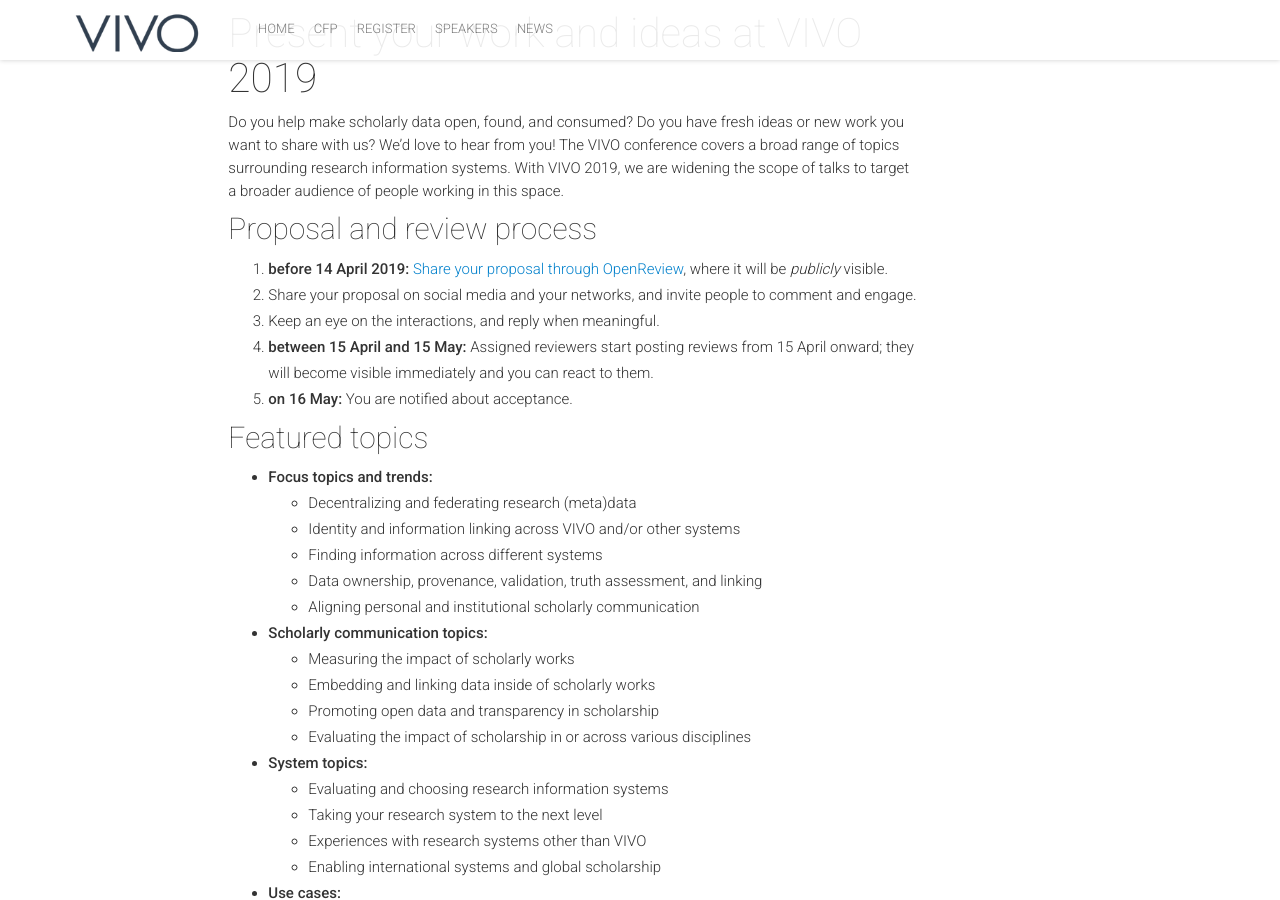
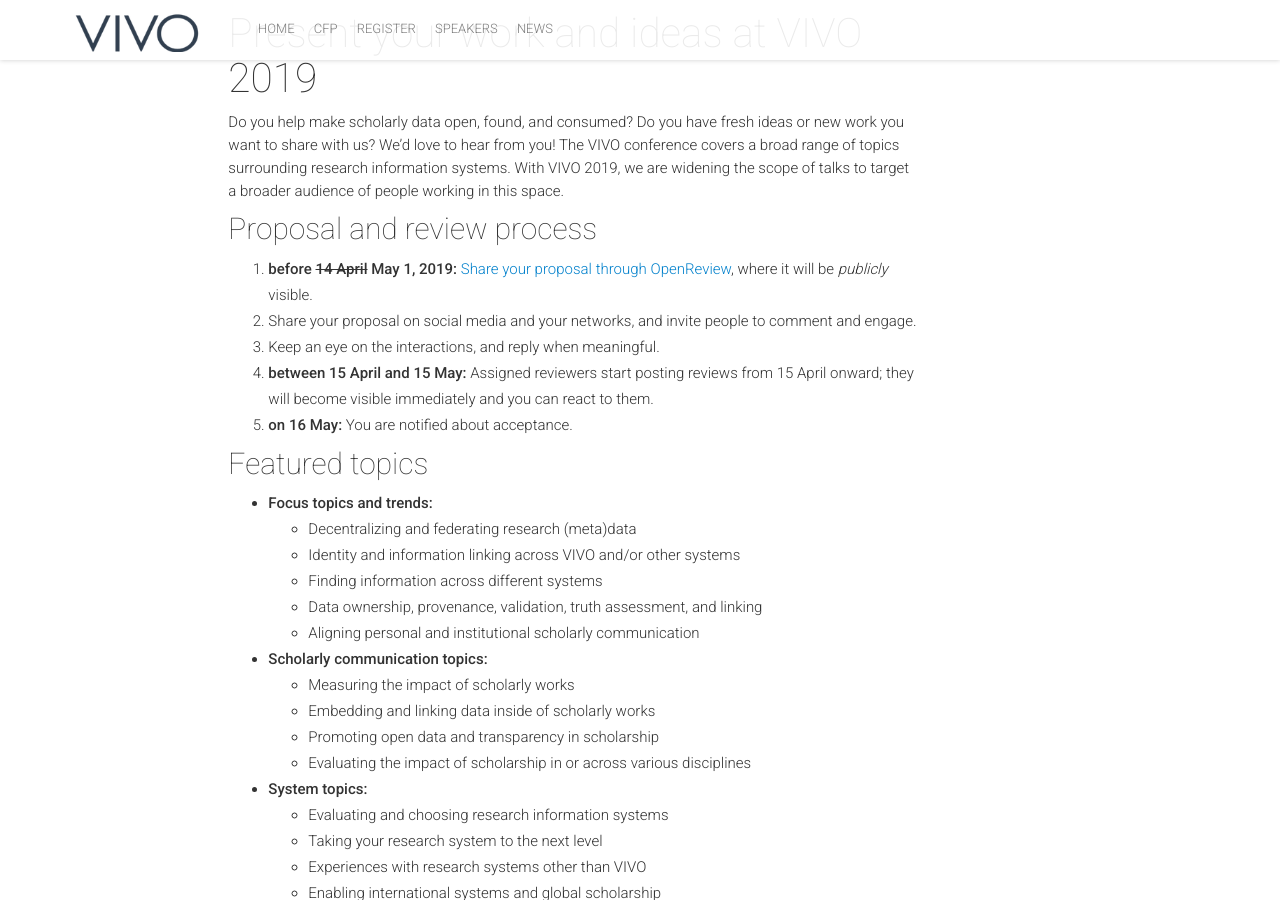
Before and after one commit to vivoconference/vivo2020, a Jekyll site: the page built from talk-proposals.md, in a window 1280 px wide and 900 px high, scrolled down 456 px. Built offline with Jekyll 4.4.1, drawn with Linux system fonts in a browser that asks for light colours; nearby versions of some CDN libraries; comment, search, counter and statistics services are not loaded.

Commit message:
update submission deadline

```diff
--- a/talk-proposals.md
+++ b/talk-proposals.md
@@ -17,7 +17,7 @@
 to target a broader audience of people working in this space.
 
 ##### Proposal and review process
-1. **before 14 April 2019:**
+1. **before ~~14 April~~ May 1, 2019:**
    [Share your proposal through OpenReview](https://openreview.net/group?id=vivoconference.org/VIVO/2019/Conference),
    where it will be _publicly_ visible.
 2. Share your proposal on social media and your networks,
```
